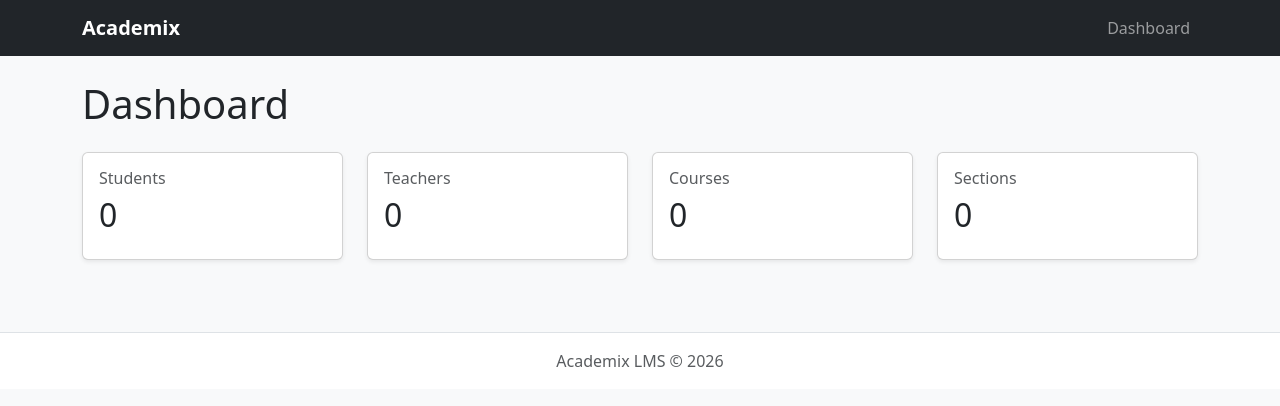
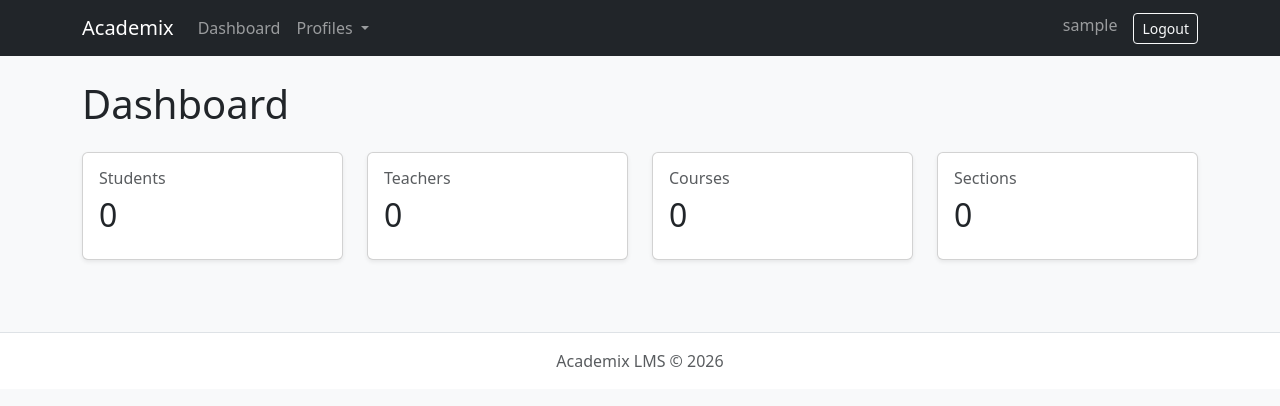
Before and after one commit to HakimShahbaz/Academix, a Django app: page / in a window 1280 px wide. Shown: the top 406 px of the page. Run offline with Django 5.2, Linux system fonts and the light colour scheme; the visitor is signed in with stand-in values (Sample User, id 1).

Commit message:
refactor(core): extract shared navbar template

```diff
--- a/backend/apps/core/templates/includes/navbar.html
+++ b/backend/apps/core/templates/includes/navbar.html
@@ -2,26 +2,113 @@
 
     <div class="container">
 
-        <a class="navbar-brand fw-bold" href="/">
+        <a class="navbar-brand" href="{% url 'core:dashboard' %}">
             Academix
         </a>
 
-        <button class="navbar-toggler"
-                type="button"
-                data-bs-toggle="collapse"
-                data-bs-target="#navbar">
+        <button
+            class="navbar-toggler"
+            type="button"
+            data-bs-toggle="collapse"
+            data-bs-target="#navbarNav"
+            aria-controls="navbarNav"
+            aria-expanded="false"
+            aria-label="Toggle navigation">
 
             <span class="navbar-toggler-icon"></span>
 
         </button>
 
-        <div class="collapse navbar-collapse" id="navbar">
+        <div class="collapse navbar-collapse" id="navbarNav">
 
-            <ul class="navbar-nav ms-auto">
+            <ul class="navbar-nav me-auto">
 
                 <li class="nav-item">
-                    <a class="nav-link" href="/">Dashboard</a>
+                    <a class="nav-link" href="{% url 'core:dashboard' %}">
+                        Dashboard
+                    </a>
                 </li>
+
+                <li class="nav-item dropdown">
+
+                    <a
+                        class="nav-link dropdown-toggle"
+                        href="#"
+                        role="button"
+                        data-bs-toggle="dropdown"
+                        aria-expanded="false">
+
+                        Profiles
+
+                    </a>
+
+                    <ul class="dropdown-menu">
+
+                        <li>
+                            <a class="dropdown-item"
+                               href="{% url 'profiles:student_list' %}">
+                                Students
+                            </a>
+                        </li>
+
+                        <li>
+                            <a class="dropdown-item"
+                               href="{% url 'profiles:teacher_list' %}">
+                                Teachers
+                            </a>
+                        </li>
+
+                        <li>
+                            <a class="dropdown-item"
+                               href="{% url 'profiles:employee_list' %}">
+                                Employees
+                            </a>
+                        </li>
+
+                    </ul>
+
+                </li>
+
+            </ul>
+
+            <ul class="navbar-nav">
+
+                {% if user.is_authenticated %}
+
+                    <li class="nav-item">
+                        <span class="navbar-text me-3">
+                            {{ user.username }}
+                        </span>
+                    </li>
+
+                    <li class="nav-item">
+
+                        <form method="post" action="{% url 'accounts:logout' %}">
+
+                            {% csrf_token %}
+
+                            <button
+                                type="submit"
+                                class="btn btn-outline-light btn-sm">
+
+                                Logout
+
+                            </button>
+
+                        </form>
+
+                    </li>
+
+                {% else %}
+
+                    <li class="nav-item">
+                        <a class="btn btn-outline-light btn-sm"
+                           href="{% url 'accounts:login' %}">
+                            Login
+                        </a>
+                    </li>
+
+                {% endif %}
 
             </ul>
 
--- a/backend/config/settings/base.py
+++ b/backend/config/settings/base.py
@@ -100,7 +100,7 @@ AUTH_PASSWORD_VALIDATORS = [
 ]
 
 LOGIN_URL = "/accounts/login"
-LOGIN_REDIRECT_URL = "/core/dashboard"
+LOGIN_REDIRECT_URL = "/"
 LOGOUT_REDIRECT_URL = "/accounts/login"
 
 # Internationalization
```
